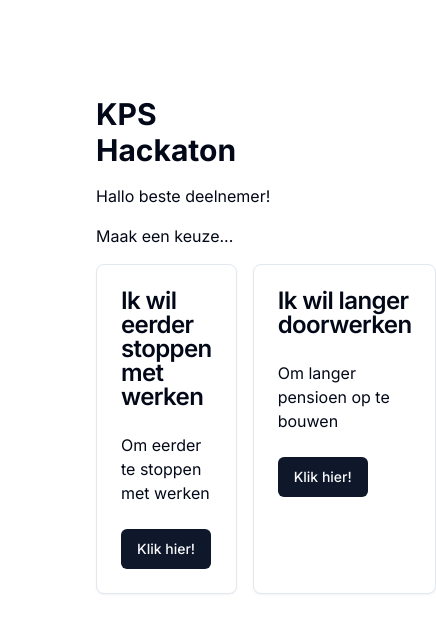
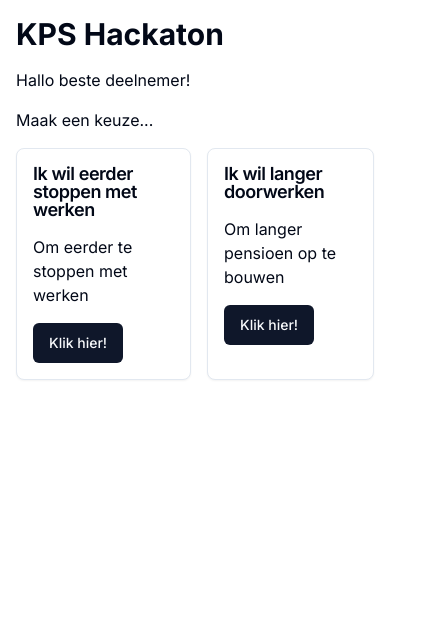
Before and after one commit to lemmenri/kps_hackaton, a Next.js app: page / in a window 390 px wide. Shown: the top 632 px of the page, 436 px wide, since content can reach past the window. Built offline with nearby package versions, Linux system fonts and the light colour scheme.

Commit message:
small accessibility changes

```diff
--- a/src/app/page.tsx
+++ b/src/app/page.tsx
@@ -1,9 +1,14 @@
+'use client'
+
 import { Button } from "@/components/ui/button";
 import { Card, CardContent, CardFooter, CardHeader, CardTitle } from "@/components/ui/card";
 
 export default function Home() {
+  const handleClick = () => {
+    console.log("clicked!")
+  }
   return (
-    <main className="flex min-h-screen flex-col items-center justify-between p-24">
+    <main className="flex min-h-screen flex-col items-center justify-between p-4 md:p-24">
       <div className="space-y-4 w-full">
         <h1 className="text-3xl font-bold">KPS Hackaton</h1>
         <p>Hallo beste deelnemer!</p>
@@ -19,7 +24,7 @@ export default function Home() {
               </p>
             </CardContent>
             <CardFooter>
-              <Button>Klik hier!</Button>
+              <Button onClick={handleClick}>Klik hier!</Button>
             </CardFooter>
           </Card>
           <Card>
@@ -32,7 +37,7 @@ export default function Home() {
               </p>
             </CardContent>
             <CardFooter>
-              <Button>Klik hier!</Button>
+              <Button onClick={handleClick}>Klik hier!</Button>
             </CardFooter>
           </Card>
         </div>
--- a/src/components/ui/card.tsx
+++ b/src/components/ui/card.tsx
@@ -23,7 +23,7 @@ const CardHeader = React.forwardRef<
 >(({ className, ...props }, ref) => (
   <div
     ref={ref}
-    className={cn("flex flex-col space-y-1.5 p-6", className)}
+    className={cn("flex flex-col space-y-1.5 p-4 md:p-6", className)}
     {...props}
   />
 ))
@@ -36,7 +36,7 @@ const CardTitle = React.forwardRef<
   <h3
     ref={ref}
     className={cn(
-      "text-2xl font-semibold leading-none tracking-tight",
+      "text-lg md:text-2xl font-semibold leading-none tracking-tight",
       className
     )}
     {...props}
@@ -60,7 +60,7 @@ const CardContent = React.forwardRef<
   HTMLDivElement,
   React.HTMLAttributes<HTMLDivElement>
 >(({ className, ...props }, ref) => (
-  <div ref={ref} className={cn("p-6 pt-0", className)} {...props} />
+  <div ref={ref} className={cn("p-4 md:p-6 pt-0", className)} {...props} />
 ))
 CardContent.displayName = "CardContent"
 
@@ -70,7 +70,7 @@ const CardFooter = React.forwardRef<
 >(({ className, ...props }, ref) => (
   <div
     ref={ref}
-    className={cn("flex items-center p-6 pt-0", className)}
+    className={cn("flex items-center p-4 md:p-6 pt-0", className)}
     {...props}
   />
 ))
```
